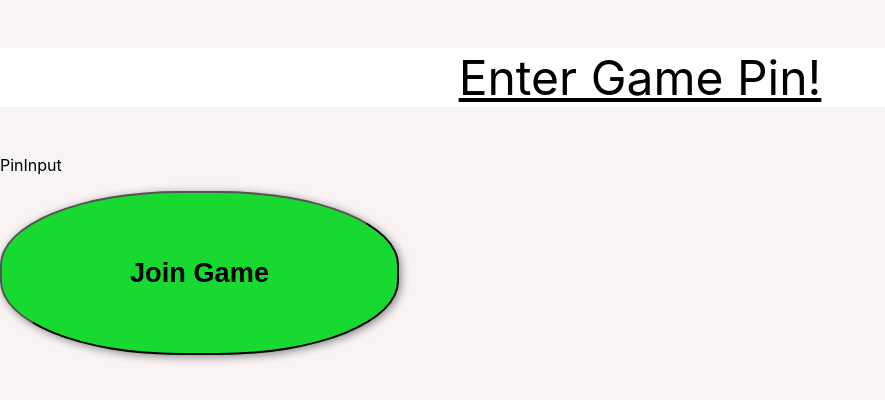
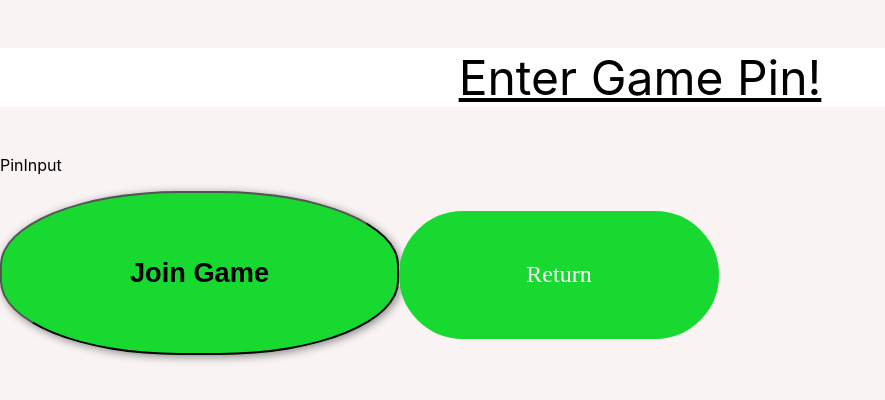
Before and after one commit to albintillas/flakdagsappen, a React (Create React App) app: page /joingame in a window 1280 px wide. Shown: the top 400 px of the page, without its empty margins (0-885 px from the left). Built offline with nearby package versions, Linux system fonts and the light colour scheme.

Commit message:
Added a return button!

```diff
--- a/src/App.js
+++ b/src/App.js
@@ -4,8 +4,10 @@ import React from 'react'
 import StartPage from './pages/StartPage.js';
 import JoinGamePage from './pages/JoinGamePage.js';
 import CreateGamePage from './pages/CreateGamePage.js';
+import ReturnButton from './components/ReturnButton.js';
 
 import {BrowserRouter, Routes, Route} from "react-router-dom";
+
 
 function App() {
   return (
--- /dev/null
+++ b/src/components/ReturnButton.js
@@ -0,0 +1,37 @@
+// Albin
+
+// Work in progress
+
+// En knapp som ska backa till tidigare sida
+
+import React from 'react';
+import {Link} from "react-router-dom";
+
+const Button = ({ text, buttonColor, textColor,textDecoration ,action }) =>{
+
+    return(
+
+        <Link to={"/" + action}>
+            <button type='submit' onclick = {action} style={{
+                backgroundColor: buttonColor,
+                textDecoration: textDecoration,
+                color: textColor,
+
+                fontSize: '150%',
+                textAlign: 'center',
+                height: '10vw',
+                width: '25vw',
+                border: '1vw solid #17D930',
+                borderRadius: '15vw',
+                fontFamily: 'Noto Serif JP serif',
+
+
+            }}>
+                {text}
+            </button>
+        </Link>
+
+
+    )
+}
+export default Button
--- a/src/pages/CreateGamePage.js
+++ b/src/pages/CreateGamePage.js
@@ -1,6 +1,7 @@
 import UploadImage from '../components/UploadImage.js';
 import TextInput from '../components/TextInput.js';
 import Button from '../components/Button.js';
+import ReturnButton from '../components/ReturnButton.js';
 import React from 'react'
 
 const upload = <UploadImage/>
@@ -21,6 +22,14 @@ return(
     {upload}
     {enterName}
     {create}
+
+
+      <ReturnButton text='Return'
+      buttonColor='#17D930'
+      textColor='#FFFFFF'
+      action=''></ReturnButton>
+
+
 </div>
 )
 }
--- a/src/pages/JoinGamePage.js
+++ b/src/pages/JoinGamePage.js
@@ -1,6 +1,7 @@
 import React from 'react'
 import PinInput from '../components/PinInput';
 import Button from '../components/Button';
+import ReturnButton from '../components/ReturnButton';
 
 //Linus
 
@@ -17,6 +18,15 @@ function JoinGamePage(){
     <Button style={{
         marginRight:'300px'
     }}  text='Join Game' buttonColor='#17D930' />
+
+
+
+      <ReturnButton text='Return'
+      buttonColor='#17D930'
+      textColor='#FFFFFF'
+      action=''></ReturnButton>
+
+
 </div>
    )
 }
```
